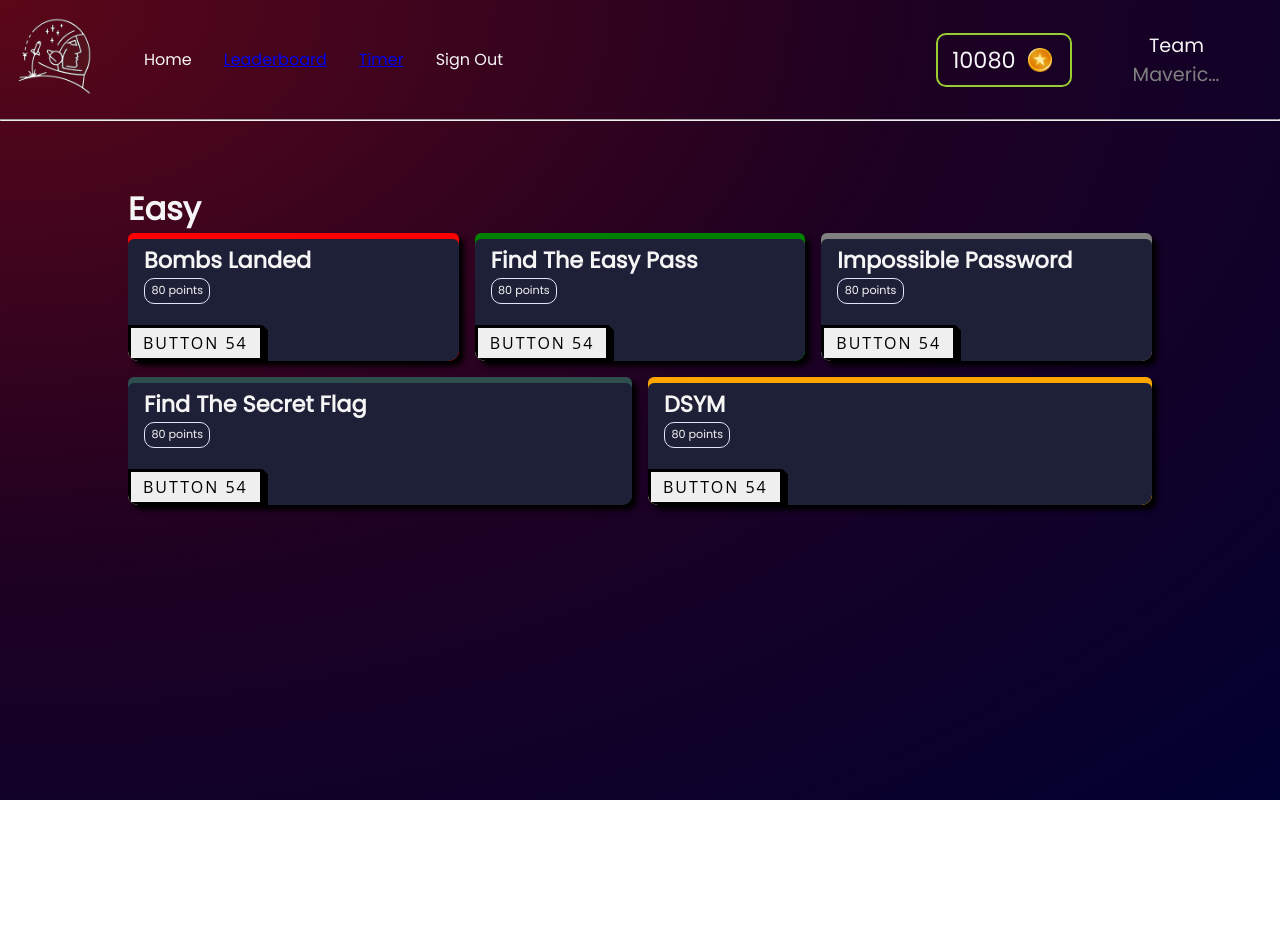
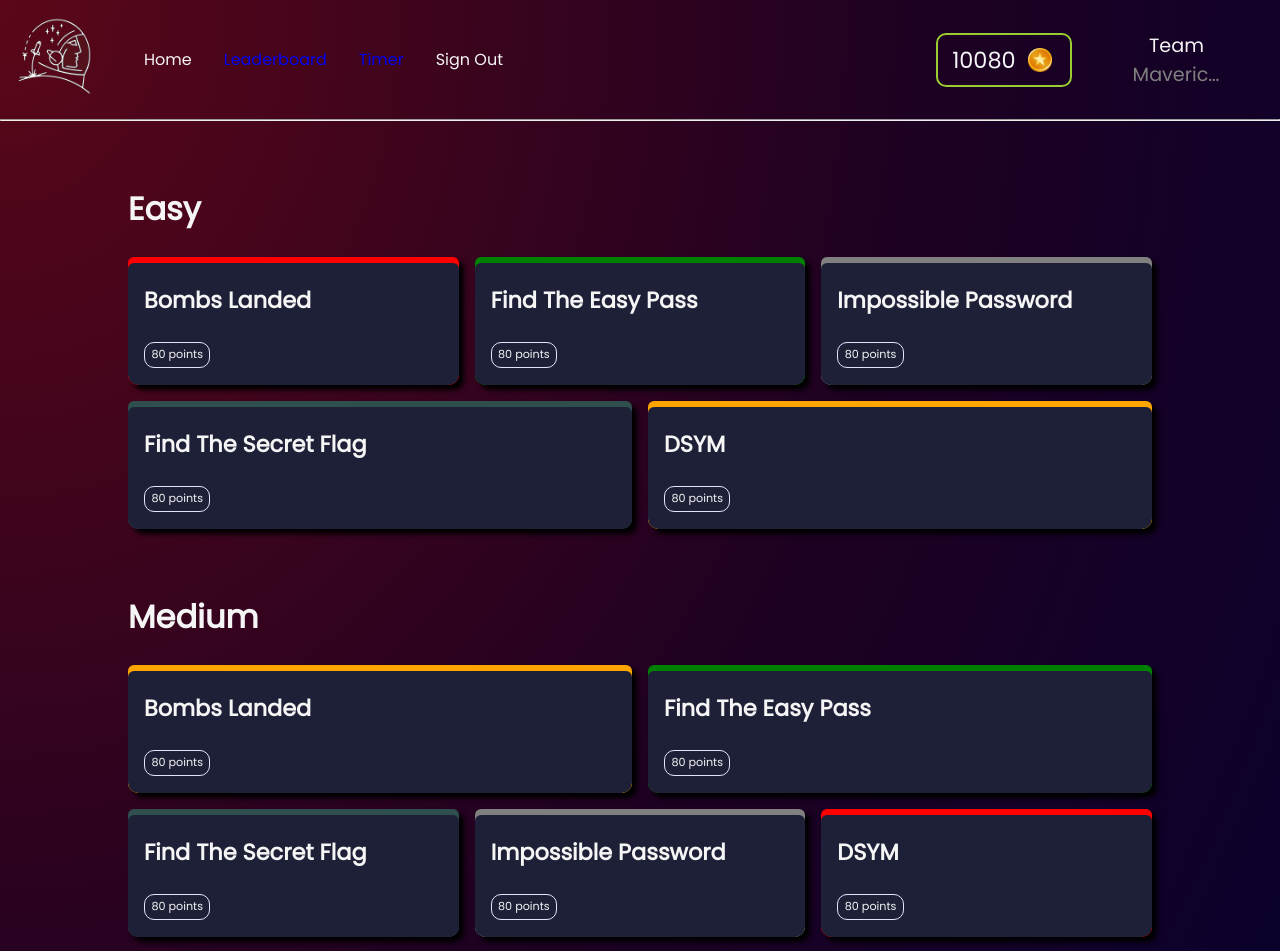
Before and after one commit to IEEE-PESIT-Student-Branch/kalpana2024, a React (Create React App) app in the folder client/: page / in a window 1280 px wide. Shown: the top 951 px of the page. Before the commit the page ends 800 px from the top, so only its background shows below. Built offline with nearby package versions, Linux system fonts and the light colour scheme; the HTML template or start-up script is replaced by a standard one.

Commit message:
worked on question fomat

```diff
--- a/client/src/components/question/index.css
+++ b/client/src/components/question/index.css
@@ -1,7 +1,7 @@
 .questionCardContainer {
     position: relative;
     height: 8rem;
-    max-height: 16rem; /* Set max-height to accommodate the maximum possible height */
+    max-height: 24rem; /* Set max-height to accommodate the maximum possible height */
     overflow: hidden; /* Hide any content that overflows the container */
     border-radius: 6px 6px 10px 10px;
     box-shadow: 5px 5px 5px black;
@@ -10,22 +10,114 @@
     cursor: pointer;
 }
 
+.questionCardContainer:hover {
+    box-shadow:  7px 7px 12px black;
+    transform: scale(1.01) translateY(-10px);
+}
+
+.questionCardContainer.expanded {
+    height: 24rem; /* Increase height to 16rem when expanded */
+}
+
+.questionCardContainer .questionCardWrapper {
+    position: absolute;
+    bottom: 0;
+    height: 95%;
+    width: 100%;
+    font-size: 0.7rem;
+    background-color: #1e2037;
+    border-radius: 6px 6px 10px 10px;
+}
+
+.questionCardContainer .questionCardWrapper .questionCardContent {
+    padding: 1.2rem 1rem 0.1rem 1rem;
+    display: flex;
+    flex-direction: row;
+    align-items: center;
+}
+
+.questionCardContainer .questionCardWrapper .questionCardPoints {
+    padding: 0.2rem 0.4rem 0.2rem 0.4rem;
+    border: 1px solid #e4e2ff;
+    width: max-content;
+    margin-left: 1rem;
+    border-radius: 10px;
+}
+
+.questionCardContainer .questionCardWrapper .questionCardInfo {
+    margin-top: 3rem;
+    display: flex;
+    flex-direction: column;
+    width: 100%;
+    height: 100%;
+    background-color: #32334a;
+    border-radius: 10px 10px 0px 0px;
+}
+
+.questionCardContainer .questionCardWrapper .questionCardInfo div {
+    display: flex;
+    flex-direction: row;
+    margin-bottom: 1rem;
+    font-size: 1rem;
+    margin-left: 1rem;
+    margin-bottom: 1rem;
+}
+
+.questionCardContainer .questionCardWrapper .questionCardInfo div input {
+    font-family: Poppins;
+    border-radius: 5px;
+    background: rgb(249, 250, 250);
+    border: 1px solid rgb(181, 189, 196);
+    font-size: 16px;
+    height: 1.5rem;
+    outline: none;
+    line-height: 24px;
+    padding: 7px 8px;
+    color: rgb(8, 9, 10);
+    box-shadow: none;
+}
+
+.questionCardContainer .questionCardWrapper .questionCardInfo div input:focus{
+    background-color: #fff;
+    border-color: #3b49df;
+    box-shadow: 3px 3px 0 #3b49df;
+}
+
+.questionCardContainer .questionCardWrapper .questionCardInfo div div {
+    font-family: Poppins;
+    border-radius: 7px 7px 7px 7px;
+    border: 2px solid yellow;
+    height: 86%;
+    align-items: center;
+    padding-left: 1rem;
+    padding-right: 1rem;
+    text-align: center;
+}
+
+.questionCardContainer .questionCardWrapper .questionCardInfo ul {
+    font-size: 1rem;
+    font-style: italic;
+}
+
 .button-54 {
-    font-family: "Open Sans", sans-serif;
+    font-family: Poppins;
     font-size: 16px;
     letter-spacing: 2px;
     text-decoration: none;
     text-transform: uppercase;
-    color: #000;
     cursor: pointer;
     border: 3px solid;
     padding: 0.25em 0.5em;
     box-shadow: 1px 1px 0px 0px, 2px 2px 0px 0px, 3px 3px 0px 0px, 4px 4px 0px 0px, 5px 5px 0px 0px;
-    position: absolute;
+    position: relative;
     user-select: none;
     -webkit-user-select: none;
     touch-action: manipulation;
-    bottom: 0;
+    width: 50%;
+    border-radius: 8px 8px 10px 8px;
+    margin-left: 1rem;
+    margin-bottom: 1rem;
+    margin-top: 1rem;
   }
 
   .button-54:active {
@@ -40,39 +132,6 @@
     }
   }
 
-.questionCardContainer:hover {
-    box-shadow:  7px 7px 12px black;
-    transform: scale(1.01) translateY(-10px);
-}
-
-.questionCardContainer.expanded {
-    height: 16rem; /* Increase height to 16rem when expanded */
-}
-
-.questionCardContainer .questionCardWrapper {
-    position: absolute;
-    bottom: 0;
-    height: 95%;
-    width: 100%;
-    font-size: 0.7rem;
-    background-color: #1e2037;
-    border-radius: 6px 6px 10px 10px;
-}
-
-.questionCardContainer .questionCardWrapper .questionCardContent {
-    padding: 0.2rem 1rem 0.1rem 1rem;
-    display: flex;
-    flex-direction: row;
-    align-items: center;
-}
-
-.questionCardContainer .questionCardWrapper .questionCardPoints {
-    padding: 0.2rem 0.4rem 0.2rem 0.4rem;
-    border: 1px solid #e4e2ff;
-    width: max-content;
-    margin-left: 1rem;
-    border-radius: 10px;
-}
 
 @media screen and (max-width: 1100px) {
     .questionCardContainer .questionCardWrapper .questionCardContent {
--- a/client/src/components/question/question.js
+++ b/client/src/components/question/question.js
@@ -1,7 +1,7 @@
 import React, { useState } from 'react';
 import './index.css';
 
-const Question = ({ color, title, points }) => {
+const Question = ({ color, title, points, attempts }) => {
     const [expanded, setExpanded] = useState(false);
 
     const toggleHeight = () => {
@@ -9,14 +9,22 @@ const Question = ({ color, title, points }) => {
     };
 
     return (
-        <div className={`questionCardContainer ${expanded ? 'expanded' : ''}`} style={{ backgroundColor: `${color}`, width: '100%' }} onClick={toggleHeight}>
+        <div className={`questionCardContainer ${expanded ? 'expanded' : ''}`} style={{ backgroundColor: `${color}`, width: '100%' }}>
             <div className="questionCardWrapper">
                 <div className="questionCardContent">
-                    <h1>{title}</h1>
+                    <h1 onClick={toggleHeight}>{title}</h1>
                 </div>
-                <div className="questionCardPoints">{points} points</div>
-                <div>
-                    <button class="button-54">Button 54</button>
+                <div className="questionCardPoints"  onClick={toggleHeight}>{points} points</div>
+                <div className='questionCardInfo'>
+                    <button className='button-54' style={{color:`${color}`}}>Download</button>
+                    <div>
+                        <input type="text" placeholder='Enter the flag'/>
+                        <div>Go !</div>
+                    </div>
+                    <ul>
+                        <li>Flag format: Kalpana_CTF{' { flag }'}</li>
+                        <li>Only {attempts} attempts left</li>
+                    </ul>
                 </div>
             </div>
         </div>
--- a/client/src/index.css
+++ b/client/src/index.css
@@ -4,6 +4,10 @@ html, body {
   scroll-behavior: smooth;
   overflow: hidden;
   overflow-y: auto;
+}
+
+Link,a {
+  text-decoration: none;
 }
 
 .pages {
@@ -300,6 +304,10 @@ html, body {
   margin-left: 8rem;
   margin-right: 8rem;
   margin-top: 4rem;
+}
+
+.questionPageEasy h1,.questionPageMedium h1,.questionPageHard h1 {
+  margin-bottom: 1.5rem;
 }
 
 .questionPageHard {
--- a/client/src/pages/questionPage.js
+++ b/client/src/pages/questionPage.js
@@ -33,17 +33,47 @@ const QuestionPage = () => {
                 <h1>Easy</h1>
                 <div>
                     <div className="easySec1">
-                        <Question color={'red'} title={'Bombs Landed'} points={'80'}/>
-                        <Question color={'green'} title={'Find The Easy Pass'} points={'80'}/>
-                        <Question color={'grey'} title={'Impossible Password'} points={'80'}/>
+                        <Question color={'red'} title={'Bombs Landed'} points={'80'} attempts={"3"}/>
+                        <Question color={'green'} title={'Find The Easy Pass'} points={'80'} attempts={"3"}/>
+                        <Question color={'grey'} title={'Impossible Password'} points={'80'} attempts={"3"}/>
                     </div>
                     <div className="easySec2">
-                        <Question color={'darkslategray'} title={'Find The Secret Flag'} points={'80'}/>
-                        <Question color={'orange'} title={'DSYM'} points={'80'}/>
+                        <Question color={'darkslategray'} title={'Find The Secret Flag'} points={'80'} attempts={"3"}/>
+                        <Question color={'orange'} title={'DSYM'} points={'80'} attempts={"3"}/>
                     </div>
                 </div>
             </div>
-
+            <div className="questionPageMedium">
+                <h1>Medium</h1>
+                <div>
+                    <div className="mediumSec1">
+                        <Question color={'orange'} title={'Bombs Landed'} points={'80'} attempts={"3"}/>
+                        <Question color={'green'} title={'Find The Easy Pass'} points={'80'} attempts={"3"}/>
+                    </div>
+                    <div className="mediumSec2">
+                        <Question color={'darkslategray'} title={'Find The Secret Flag'} points={'80'} attempts={"3"}/>
+                        <Question color={'grey'} title={'Impossible Password'} points={'80'} attempts={"3"}/>
+                        <Question color={'red'} title={'DSYM'} points={'80'} attempts={"3"}/>
+                    </div>
+                    <div className="mediumSec3">
+                        <Question color={'darkslategray'} title={'Find The Secret Flag'} points={'80'} attempts={"3"}/>
+                    </div>
+                </div>
+            </div>
+            <div className="questionPageHard">
+                <h1>Hard</h1>
+                <div>
+                    <div className="hardSec1">
+                        <Question color={'orange'} title={'Bombs Landed'} points={'80'} attempts={"3"}/>
+                        <Question color={'green'} title={'Find The Easy Pass'} points={'80'} attempts={"3"}/>
+                    </div>
+                    <div className="hardSec2">
+                        <Question color={'darkslategray'} title={'Find The Secret Flag'} points={'80'} attempts={"3"}/>
+                        <Question color={'grey'} title={'Impossible Password'} points={'80'} attempts={"3"}/>
+                        <Question color={'red'} title={'DSYM'} points={'80'} attempts={"3"}/>
+                    </div>
+                </div>
+            </div>
         </div>
     )
 }
```
